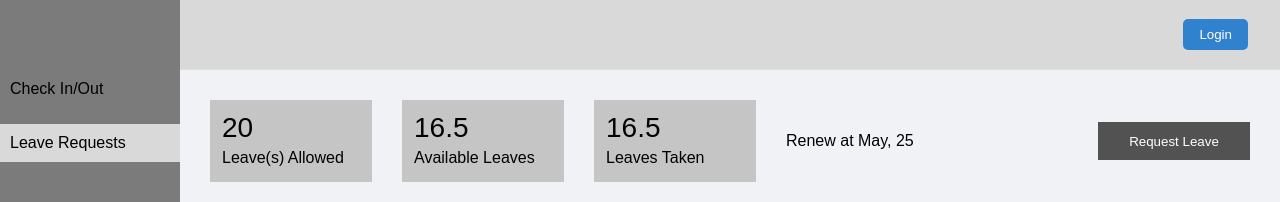
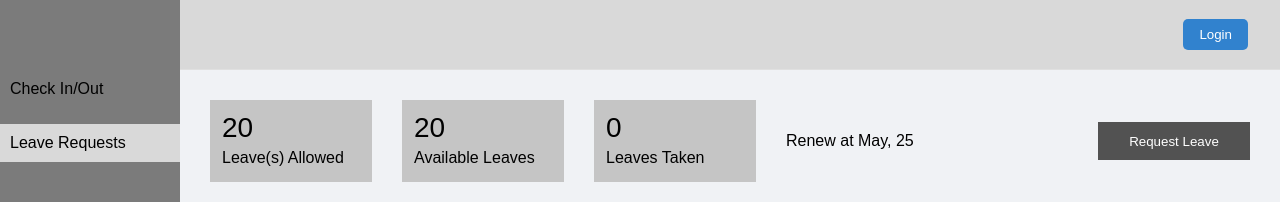
Before and after one commit to Nickey-KoNge/Admin-Panel-Exercise, a Next.js app: page /admin/leaverequest in a window 1280 px wide. Shown: the top 202 px of the page. Built offline with nearby package versions, Linux system fonts and the light colour scheme; no server answers.

Commit message:
add calculation on avaliable leave and leaves taken , fix leave allowed

```diff
--- a/pages/admin/leaverequest/index.tsx
+++ b/pages/admin/leaverequest/index.tsx
@@ -43,7 +43,7 @@ const customModalStyles = {
 type LeaveRequest = {
   id: number;
   requestDate: string | string[] |null;
-  type: number;
+  type: string | null;
   staff_id: number;
   mode: string | null;
   noofday: number | null;
@@ -122,7 +122,7 @@ const LeaveRequestPage: NextPageWithLayout = () => {
   const [filteredRequests, setFilteredRequests] = useState<LeaveRequest[]>([]);
   const [openDropdownId, setOpenDropdownId] = useState<number | null>(null);
   const [isRequestModalOpen, setIsRequestModalOpen] = useState(false);
-
+  const Total_Allowed = 20;
   const [editData, setEditData] = useState<LeaveRequest | null > (null);
   const API_URL = "https://api.npoint.io/32aaf1a75ec509b50c83";
   const [deleteData, setDeleteData] = useState<number | null>(null);
@@ -199,6 +199,19 @@ const onDelete = (id: number) => {
       setFilteredRequests(userLeaveData);
     }
   }, [session, status, allLeaverequestData]);
+  //leave type calculation
+  const leavesTaken = filteredRequests
+  .filter((r) =>
+    r.status?.toLowerCase() === "approved" &&
+    (
+      r.type?.toLowerCase() === "paid leave" ||
+      r.type?.toLowerCase() === "maternity"
+    )
+  )
+  .reduce((sum, r) => sum + (r.noofday || 0), 0);
+  const avaliableleave = Total_Allowed - leavesTaken;
+  //leave type calculation
+
   useEffect(() => {
     fetchLeaveRequests();
   }, [fetchLeaveRequests]);
@@ -207,15 +220,15 @@ const onDelete = (id: number) => {
       <div className={styles.firstrow}>
         <div className={styles.row1}>
           <div className={styles.box}>
-            <p className={styles.bigtext}>20</p>
+            <p className={styles.bigtext}>{Total_Allowed}</p>
             <p className={styles.smalltext}>Leave(s) Allowed</p>
           </div>
           <div className={styles.box}>
-            <p className={styles.bigtext}>16.5</p>
+            <p className={styles.bigtext}>{avaliableleave}</p>
             <p className={styles.smalltext}>Available Leaves</p>
           </div>
           <div className={styles.box}>
-            <p className={styles.bigtext}>16.5</p>
+            <p className={styles.bigtext}>{leavesTaken}</p>
             <p className={styles.smalltext}>Leaves Taken</p>
           </div>
           <div className={styles.renewtext}>Renew at May, 25</div>
```
